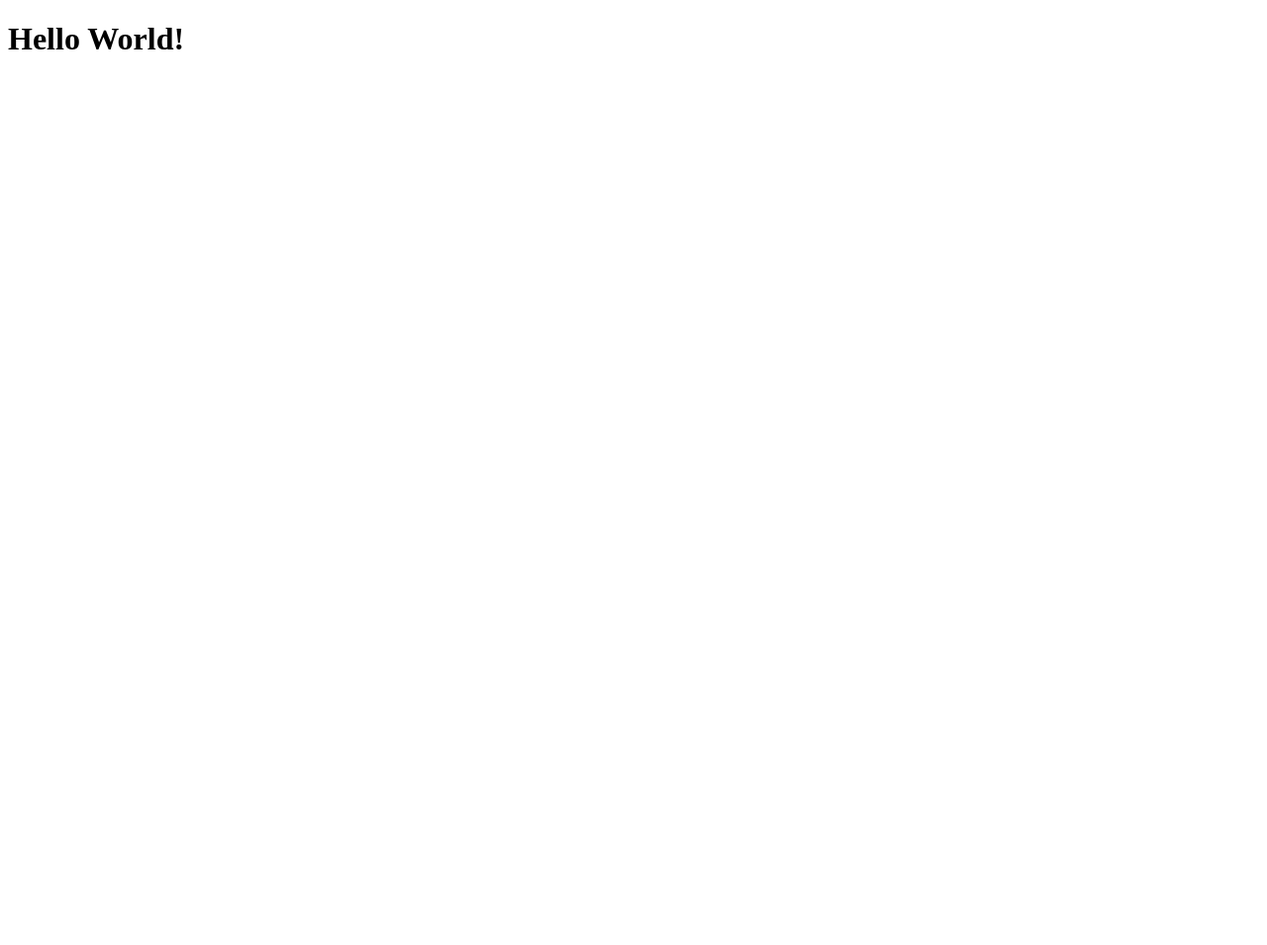
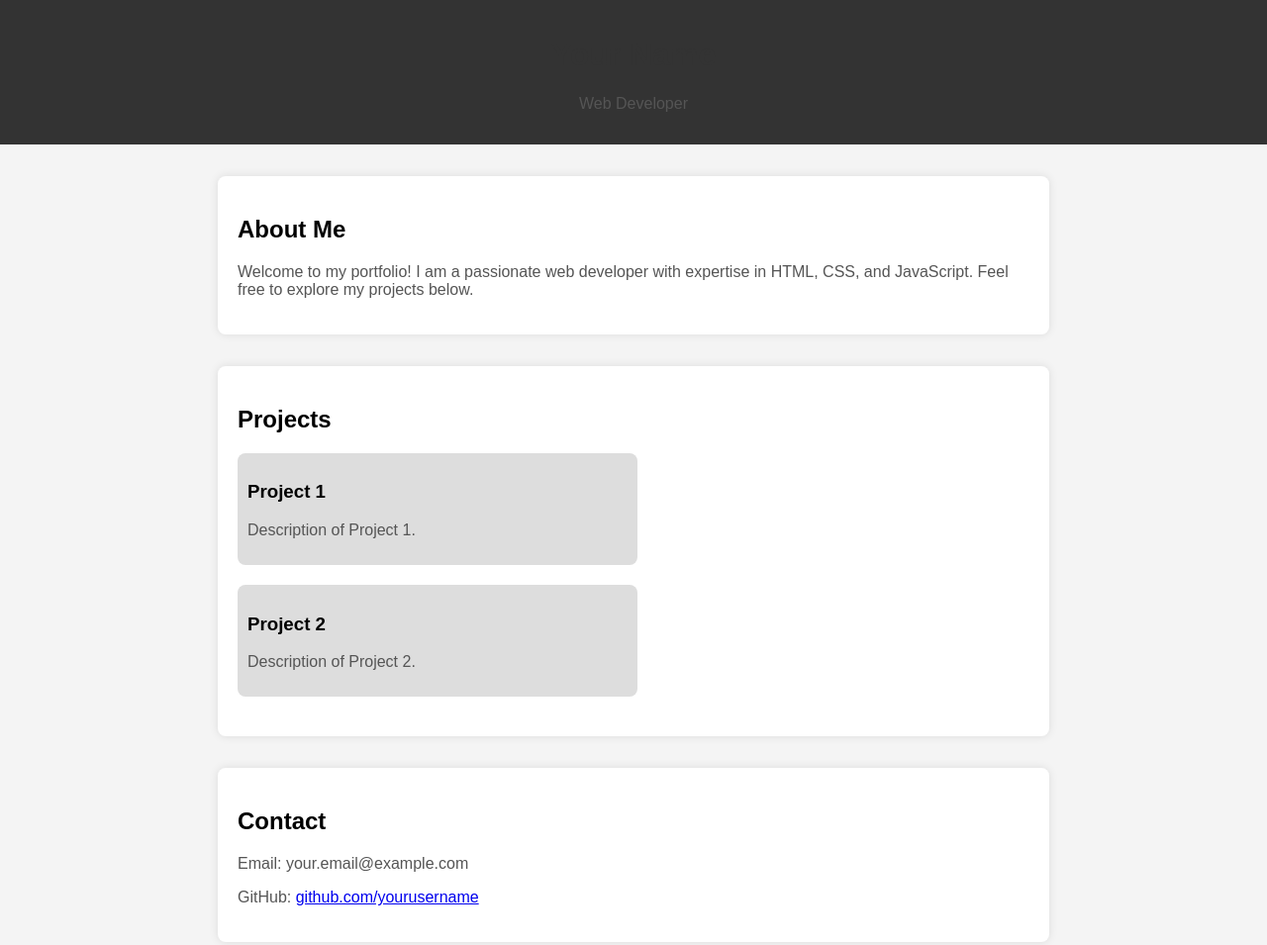
Before and after one commit to SahilWalzade/test, a plain HTML site: page index.html in a window 1280 px wide. Shown: the whole page at 99% size. Before the commit the page ends 800 px from the top, so only its background shows below. Drawn offline with Linux system fonts and the light colour scheme.

Commit message:
portfolio

```diff
--- a/index.html
+++ b/index.html
@@ -1,11 +1,99 @@
 <!DOCTYPE html>
 <html lang="en">
+
 <head>
     <meta charset="UTF-8">
     <meta name="viewport" content="width=device-width, initial-scale=1.0">
-    <title>Github Pages</title>
+    <title>Your Name - Portfolio</title>
+    <style>
+        body {
+            font-family: Arial, sans-serif;
+            margin: 0;
+            padding: 0;
+            background-color: #f4f4f4;
+        }
+
+        header {
+            background-color: #333;
+            color: #fff;
+            text-align: center;
+            padding: 1em 0;
+        }
+
+        section {
+            max-width: 800px;
+            margin: 2em auto;
+            padding: 20px;
+            background-color: #fff;
+            border-radius: 8px;
+            box-shadow: 0 0 10px rgba(0, 0, 0, 0.1);
+        }
+
+        h1 {
+            color: #333;
+        }
+
+        p {
+            color: #555;
+        }
+
+        .projects {
+            display: flex;
+            flex-wrap: wrap;
+            justify-content: space-between;
+        }
+
+        .project {
+            width: 48%;
+            margin-bottom: 20px;
+            background-color: #ddd;
+            padding: 10px;
+            border-radius: 8px;
+        }
+    </style>
 </head>
+
 <body>
-    <h1>Hello World!</h1>
+
+    <header>
+        <h1>Your Name</h1>
+        <p>Web Developer</p>
+    </header>
+
+    <section>
+        <h2>About Me</h2>
+        <p>
+            Welcome to my portfolio! I am a passionate web developer with expertise in HTML, CSS, and JavaScript.
+            Feel free to explore my projects below.
+        </p>
+    </section>
+
+    <section>
+        <h2>Projects</h2>
+        <div class="projects">
+            <div class="project">
+                <h3>Project 1</h3>
+                <p>Description of Project 1.</p>
+            </div>
+            <div class="project">
+                <h3>Project 2</h3>
+                <p>Description of Project 2.</p>
+            </div>
+            <!-- Add more projects as needed -->
+        </div>
+    </section>
+
+    <section>
+        <h2>Contact</h2>
+        <p>Email: your.email@example.com</p>
+        <p>GitHub: <a href="https://github.com/yourusername" target="_blank">github.com/yourusername</a></p>
+        <!-- Add more contact information or links as needed -->
+    </section>
+
+    <script>
+        // You can add JavaScript for additional interactivity
+    </script>
+
 </body>
+
 </html>
```
